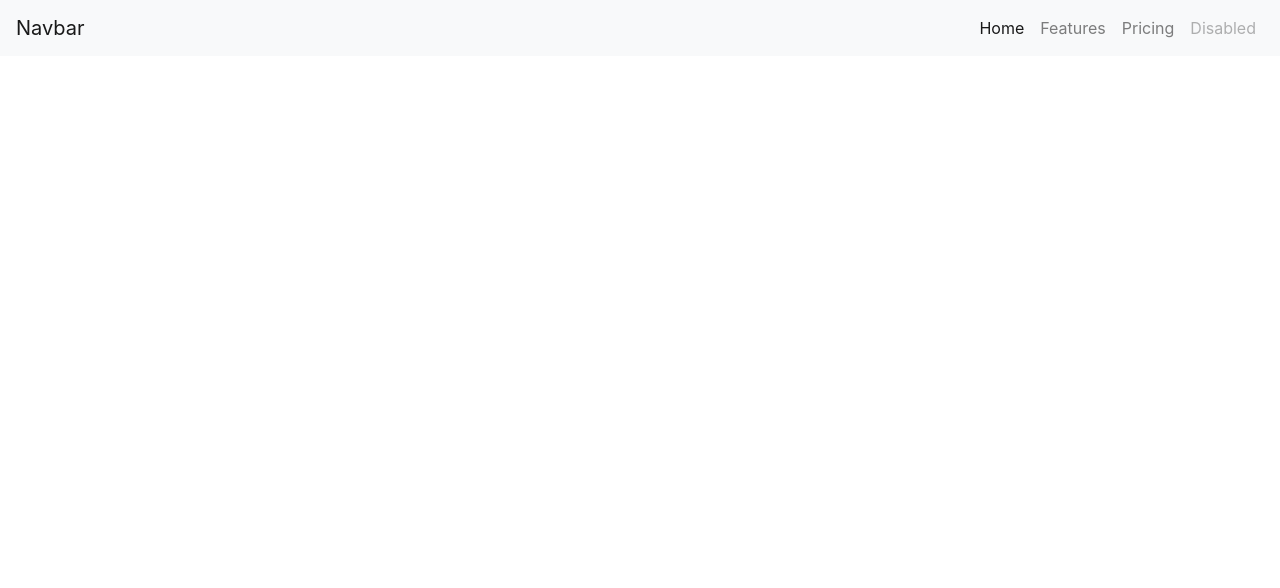
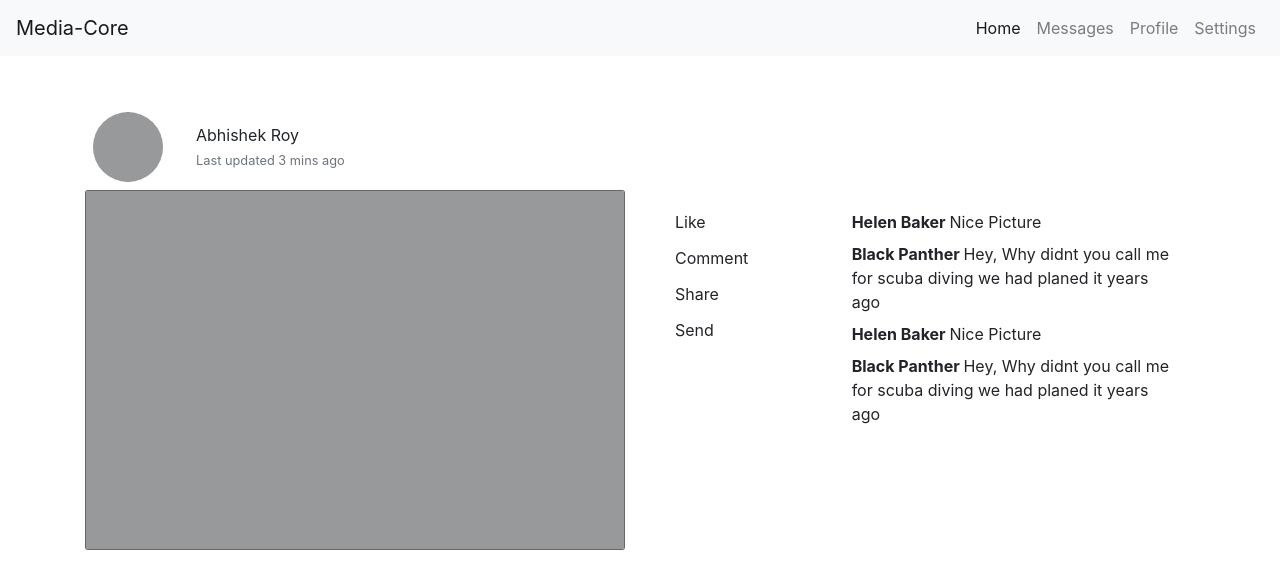
Before and after one commit to VinayakTekade/MediaCore, a website: page src/index.html in a window 1280 px wide. Drawn offline with nearby package versions, Linux system fonts and the light colour scheme.

Commit message:
Added Card Layout
Signed-off-by: VinayakTekade <vinayak.tekade@gmail.com>

```diff
--- a/src/index.html
+++ b/src/index.html
@@ -1,5 +1,6 @@
 <!doctype html>
 <html lang="en">
+
 <head>
 	<!-- Required meta tags -->
 	<meta charset="utf-8">
@@ -16,21 +17,72 @@
 
 	<title>Media Core</title>
 </head>
+
 <body>
 	<nav class="navbar navbar-expand-lg navbar-light bg-light">
-      <a class="navbar-brand" href="#">Navbar</a>
-      <button class="navbar-toggler" type="button" data-toggle="collapse" data-target="#navbarNavAltMarkup" aria-controls="navbarNavAltMarkup" aria-expanded="false" aria-label="Toggle navigation">
+		<a class="navbar-brand" href="#">Media-Core</a>
+		<button class="navbar-toggler" type="button" data-toggle="collapse" data-target="#navbarNavAltMarkup"
+			aria-controls="navbarNavAltMarkup" aria-expanded="false" aria-label="Toggle navigation">
 			<span class="navbar-toggler-icon"></span>
 		</button>
 		<div class="collapse navbar-collapse" id="navbarNavAltMarkup">
 			<div class="navbar-nav ml-auto">
 				<a class="nav-item nav-link active" href="#">Home <span class="sr-only">(current)</span></a>
-          <a class="nav-item nav-link" href="#">Features</a>
-          <a class="nav-item nav-link" href="#">Pricing</a>
-          <a class="nav-item nav-link disabled" href="#">Disabled</a>
+				<a class="nav-item nav-link" href="#">Messages</a>
+				<a class="nav-item nav-link" href="#">Profile</a>
+				<a class="nav-item nav-link" href="#">Settings</a>
 			</div>
 		</div>
 	</nav>
+
+	<div class="container">
+		<div class="card mt-5 mb-3 border-0">
+			<div class="row align-items-center">
+				<div class="col-3 col-md-1 m-2">
+					<img src="./img/Grey_full.png" class="rounded-circle" width="70px" height="70px" alt="...">
+				</div>
+				<div class="col-6 col-md-4">
+					<div>Abhishek Roy</div>
+					<p class="card-text"><small class="text-muted">Last updated 3 mins ago</small></p>
+				</div>
+			</div>
+			<div class="row">
+				<div class="col-md-6">
+					<img src="./img/Grey_full.png" class="card-img" alt="...">
+				</div>
+				<div class="col-md-6">
+					<div class="card-body">
+						<div class="row">
+							<div class="col-12 col-md-4">
+								<div class="card-title">Like</div>
+								<div class="card-title">Comment</div>
+								<div class="card-title">Share</div>
+								<div class="card-title">Send</div>
+							</div>
+							<div class="col-12 col-md-8">
+								<div class="comment mb-2">
+									<p class="card-text"><strong>Helen Baker </strong>Nice Picture</p>
+								</div>
+								<div class="comment mb-2">
+									<p class="card-text"><strong>Black Panther </strong>Hey, Why didnt you call me for
+										scuba diving we had planed it years ago
+									</p>
+								</div>
+								<div class="comment mb-2">
+									<p class="card-text"><strong>Helen Baker </strong>Nice Picture</p>
+								</div>
+								<div class="comment mb-2">
+									<p class="card-text"><strong>Black Panther </strong>Hey, Why didnt you call me for
+										scuba diving we had planed it years ago
+									</p>
+								</div>
+							</div>
+						</div>
+					</div>
+				</div>
+			</div>
+		</div>
+	</div>
 
 	<!-- build:js js/main.js -->
 	<!-- JQuery JS -->
@@ -45,4 +97,5 @@
 	<script src="./js/scripts.js"></script>
 	<!-- endbuild -->
 </body>
+
 </html>
```
Also changed, not shown: src/img/Grey_full.png (added). Lines whose indentation alone changed are shown as unchanged.
